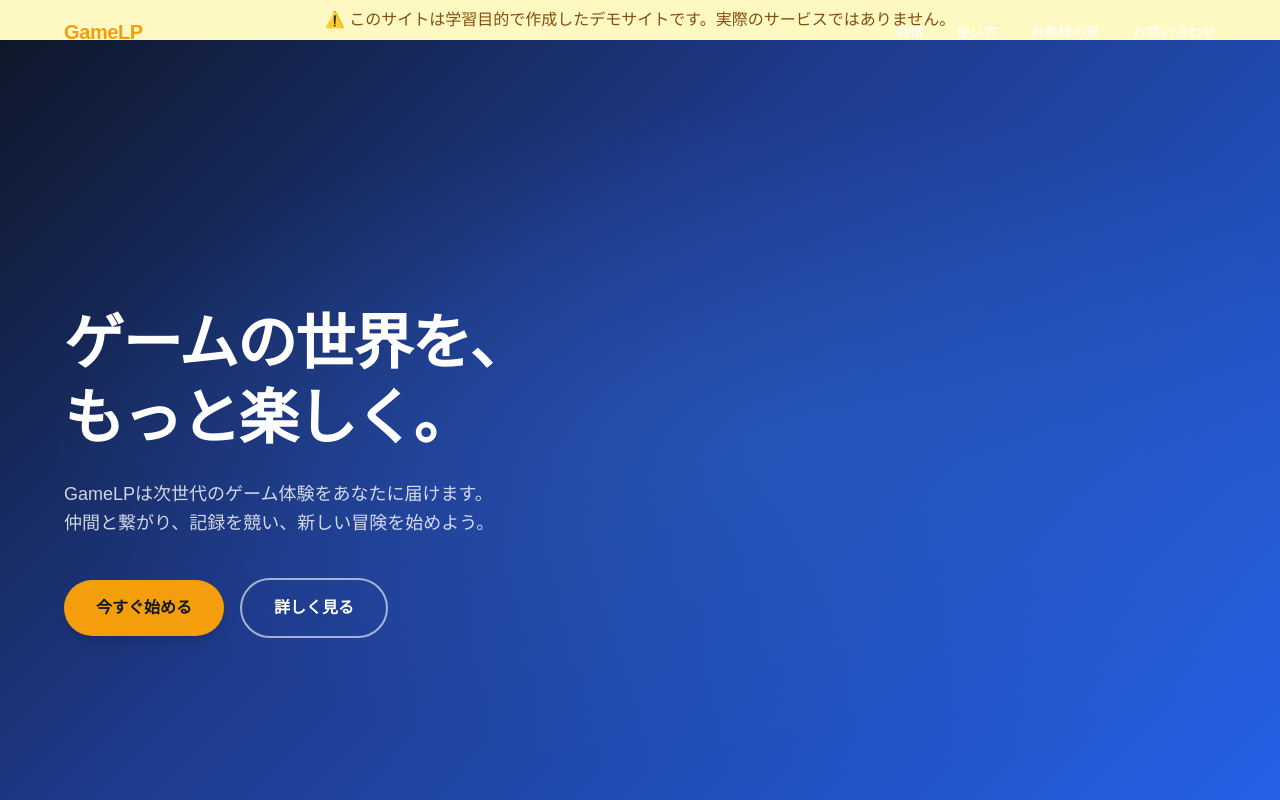
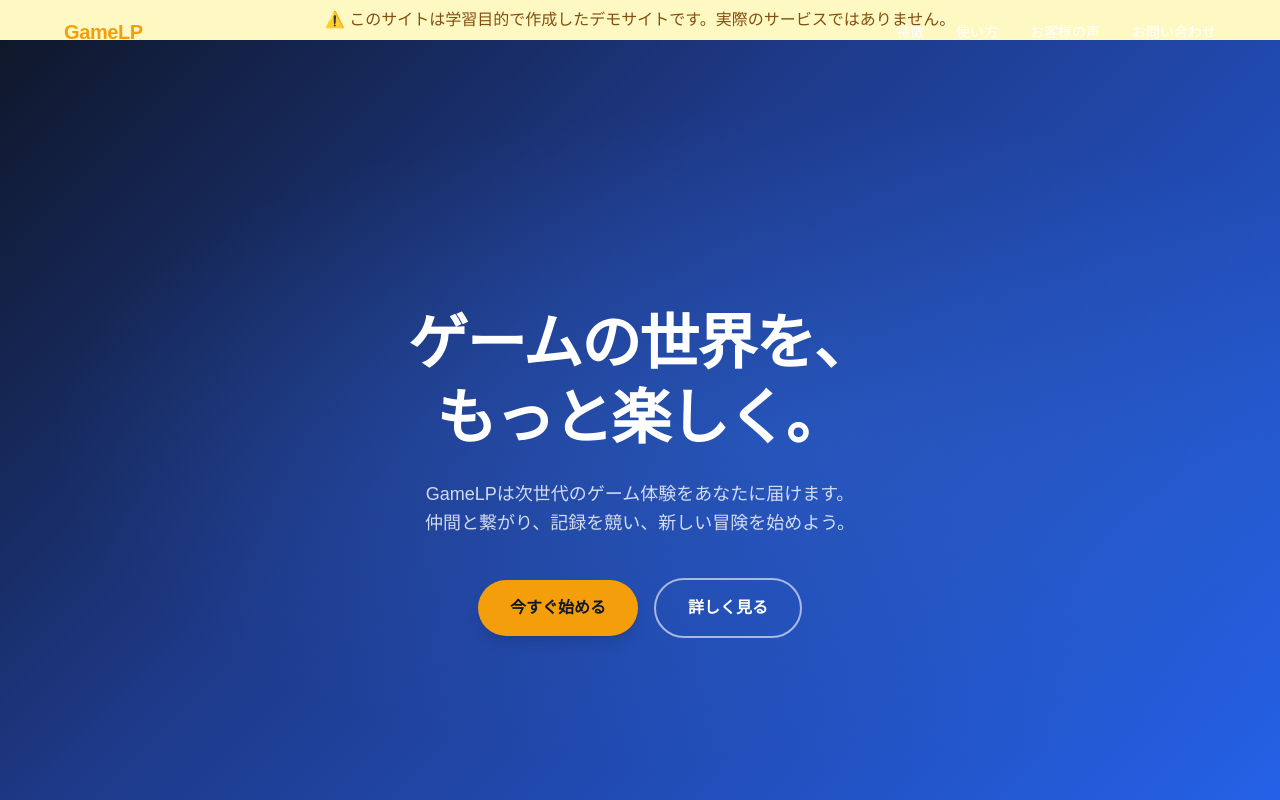
Before and after one commit to IburiH-spec/lp-game-app, a Vue app: page / in a window 1280 px wide. Shown: the top 800 px of the page. Built offline with nearby package versions, Linux system fonts and the light colour scheme.

Commit message:
fix: LP-66 Heroセクション テキスト中央揃え修正
- 見出し・サブテキスト・ボタンエリアを中央揃えに変更
- PC・モバイル両方で確認済み

```diff
--- a/src/components/sections/Hero.vue
+++ b/src/components/sections/Hero.vue
@@ -55,6 +55,8 @@
 
 .hero__content {
   max-width: 680px;
+  margin-inline: auto;
+  text-align: center;
 }
 
 .hero__title {
@@ -76,6 +78,7 @@
 .hero__cta {
   display: flex;
   align-items: center;
+  justify-content: center;
   gap: var(--space-4);
   flex-wrap: wrap;
 }
```
